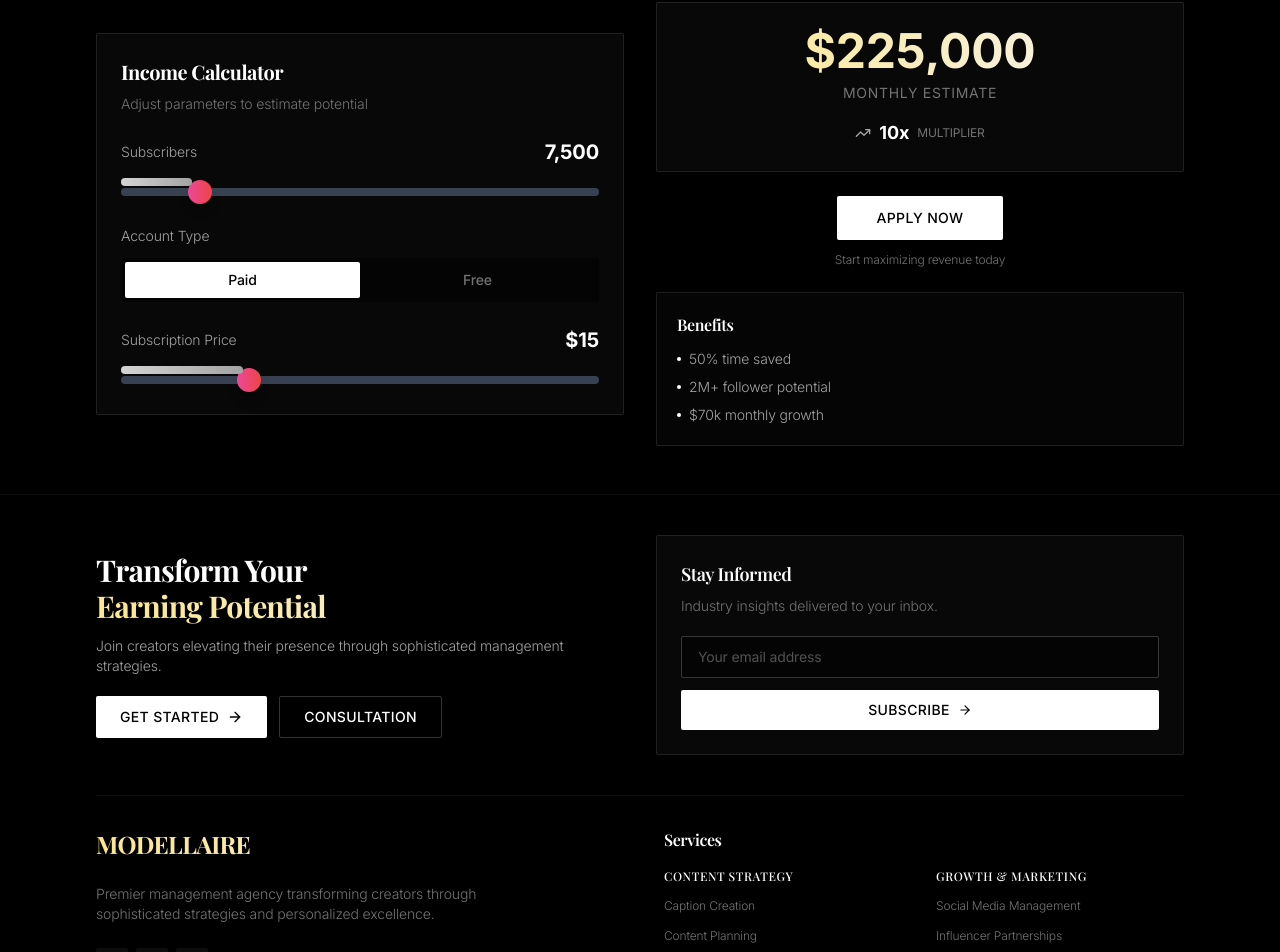
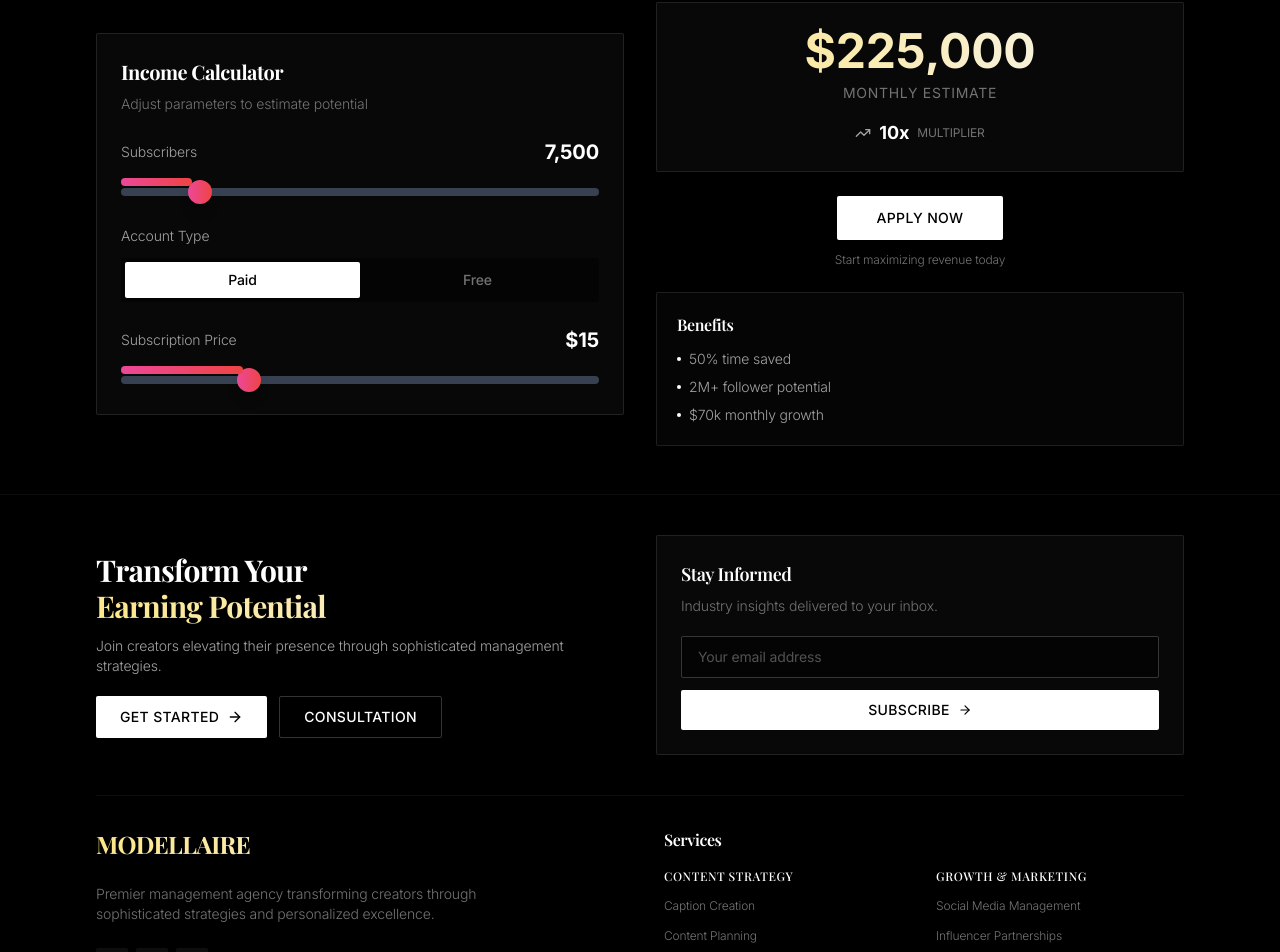
Before and after one commit to Zan7777/sb1-sh7tsakm, a React (Vite) app: page / in a window 1280 px wide. Shown: the part 3560-4512 px from the top of the page. Built offline with nearby package versions, Linux system fonts and the light colour scheme.

Commit message:
Updated Calculator.tsx

```diff
--- a/src/components/Calculator.tsx
+++ b/src/components/Calculator.tsx
@@ -52,7 +52,7 @@ const Calculator: React.FC = () => {
                     className="w-full h-2 bg-gray-700 rounded-lg appearance-none cursor-pointer slider"
                   />
                   <div
-                    className="absolute top-0 left-0 h-2 bg-gradient-to-r from-neutral-300 to-neutral-400 rounded-lg pointer-events-none"
+                    className="absolute top-0 left-0 h-2 bg-gradient-to-r from-pink-500 to-red-500 rounded-lg pointer-events-none"
                     style={{ width: `${(subscribers - 100) / (50000 - 100) * 100}%` }}
                   ></div>
                 </div>
@@ -101,7 +101,7 @@ const Calculator: React.FC = () => {
                       className="w-full h-2 bg-gray-700 rounded-lg appearance-none cursor-pointer slider"
                     />
                     <div
-                      className="absolute top-0 left-0 h-2 bg-gradient-to-r from-neutral-300 to-neutral-400 rounded-lg pointer-events-none"
+                      className="absolute top-0 left-0 h-2 bg-gradient-to-r from-pink-500 to-red-500 rounded-lg pointer-events-none"
                       style={{ width: `${(subscriptionPrice - 3) / (50 - 3) * 100}%` }}
                     ></div>
                   </div>
```
